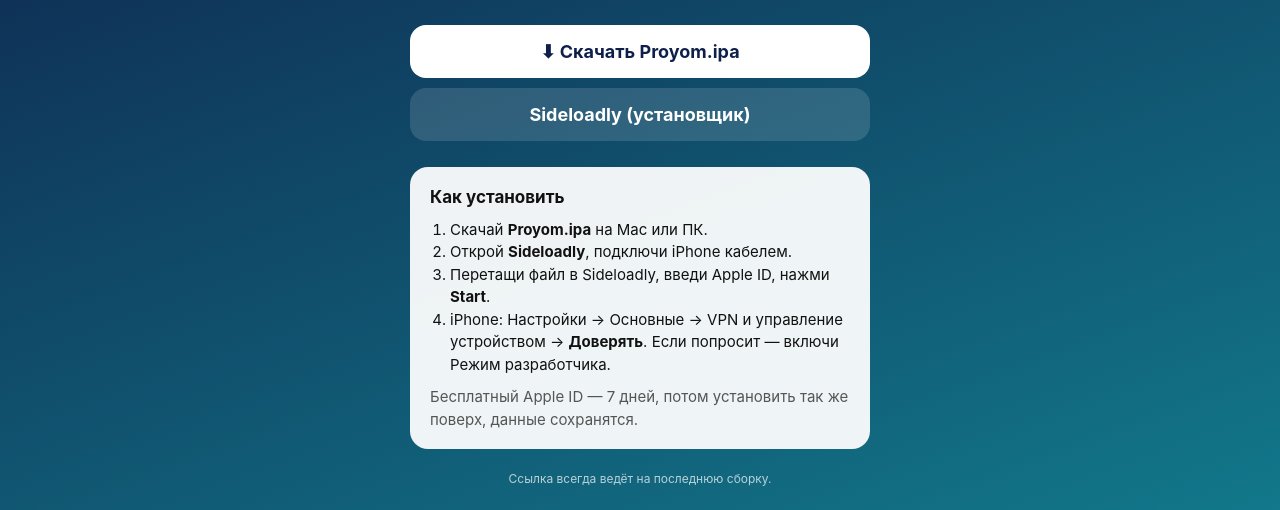
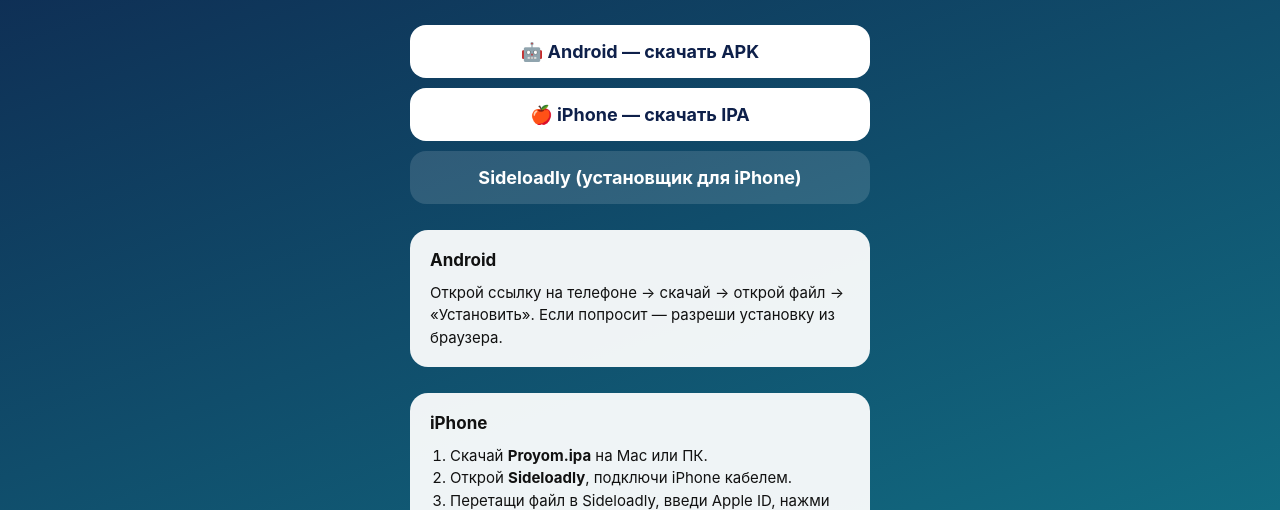
Before and after one commit to TimkaSlowmo/websites-and-etc, a plain HTML site: page batya-maksa/download/index.html in a window 1280 px wide. Shown: the part 258-768 px from the top of the page. Drawn offline with Linux system fonts and the light colour scheme.

Commit message:
Проём: ссылки на APK и IPA в README и на странице скачивания
Co-Authored-By: Claude Opus 5.5 <noreply@anthropic.com>
Claude-Session: https://claude.ai/code/session_01KFpjrFSC9ceU5wW8e9LxXw

```diff
--- a/batya-maksa/download/index.html
+++ b/batya-maksa/download/index.html
@@ -1,7 +1,7 @@
 <!doctype html>
 <html lang="ru"><meta charset="utf-8">
 <meta name="viewport" content="width=device-width,initial-scale=1">
-<title>Проём — скачать для iPhone</title>
+<title>Проём — скачать</title>
 <link rel="apple-touch-icon" href="icon.png">
 <style>
 :root{--a:#127a8c;--d:#0e204a}
@@ -21,10 +21,15 @@ small{display:block;opacity:.7;margin-top:22px;font-size:12px}
   <img src="icon.png" alt="">
   <h1>Проём</h1>
   <p class="sub">ИИ-расчёт окон и дверей по фото чертежа</p>
-  <a class="btn" href="https://github.com/TimkaSlowmo/websites-and-etc/raw/main/batya-maksa/Proyom.ipa">⬇︎ Скачать Proyom.ipa</a>
-  <a class="btn s" href="https://sideloadly.io">Sideloadly (установщик)</a>
+  <a class="btn" href="https://github.com/TimkaSlowmo/websites-and-etc/raw/main/batya-maksa/Proyom.apk">🤖 Android — скачать APK</a>
+  <a class="btn" href="https://github.com/TimkaSlowmo/websites-and-etc/raw/main/batya-maksa/Proyom.ipa">🍎 iPhone — скачать IPA</a>
+  <a class="btn s" href="https://sideloadly.io">Sideloadly (установщик для iPhone)</a>
   <div class="card">
-    <h2>Как установить</h2>
+    <h2>Android</h2>
+    <p style="margin:0">Открой ссылку на телефоне → скачай → открой файл → «Установить». Если попросит — разреши установку из браузера.</p>
+  </div>
+  <div class="card">
+    <h2>iPhone</h2>
     <ol>
       <li>Скачай <b>Proyom.ipa</b> на Mac или ПК.</li>
       <li>Открой <b>Sideloadly</b>, подключи iPhone кабелем.</li>
```
Also changed, not shown: README.md, batya-maksa/README.md.
